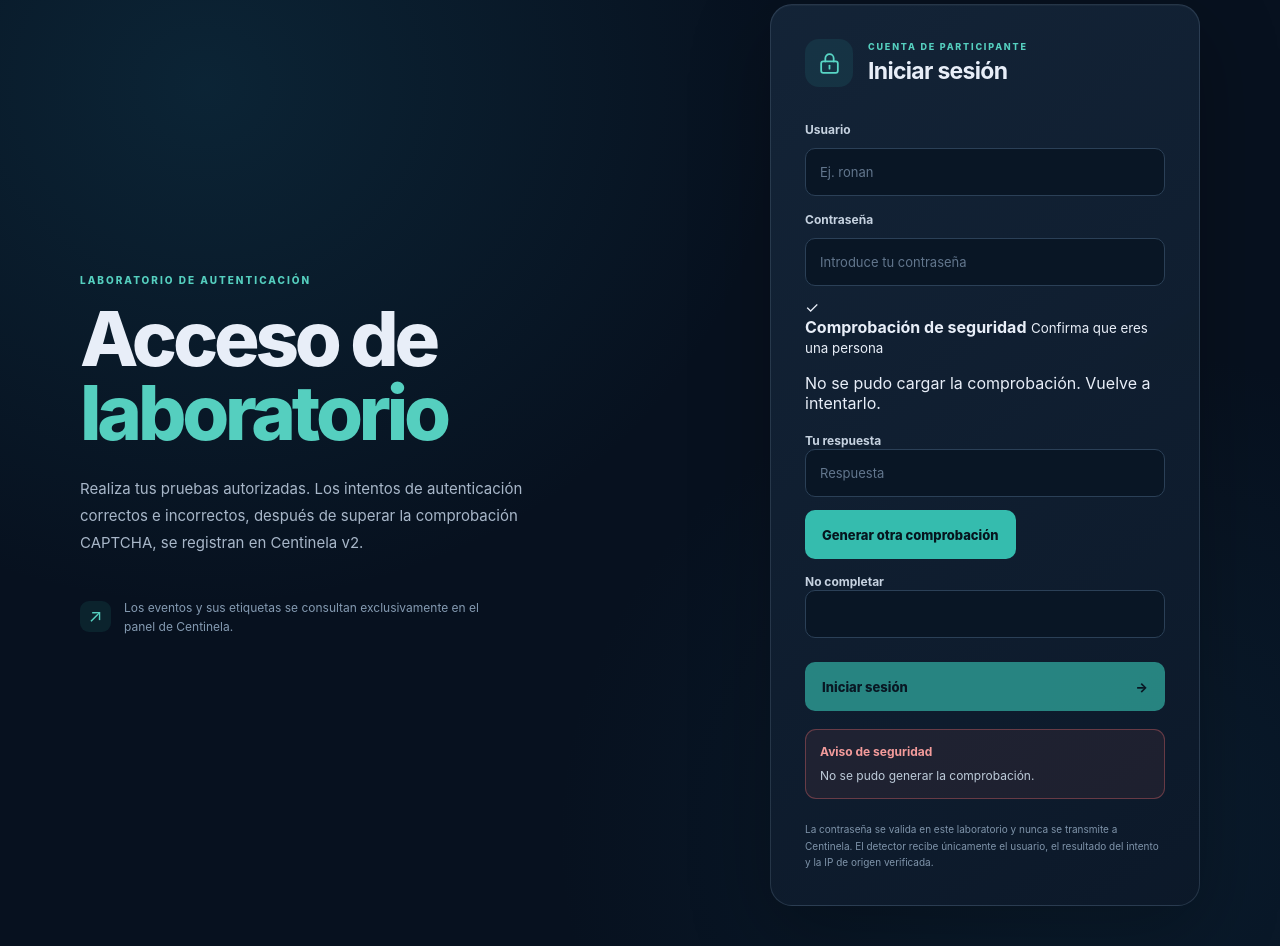
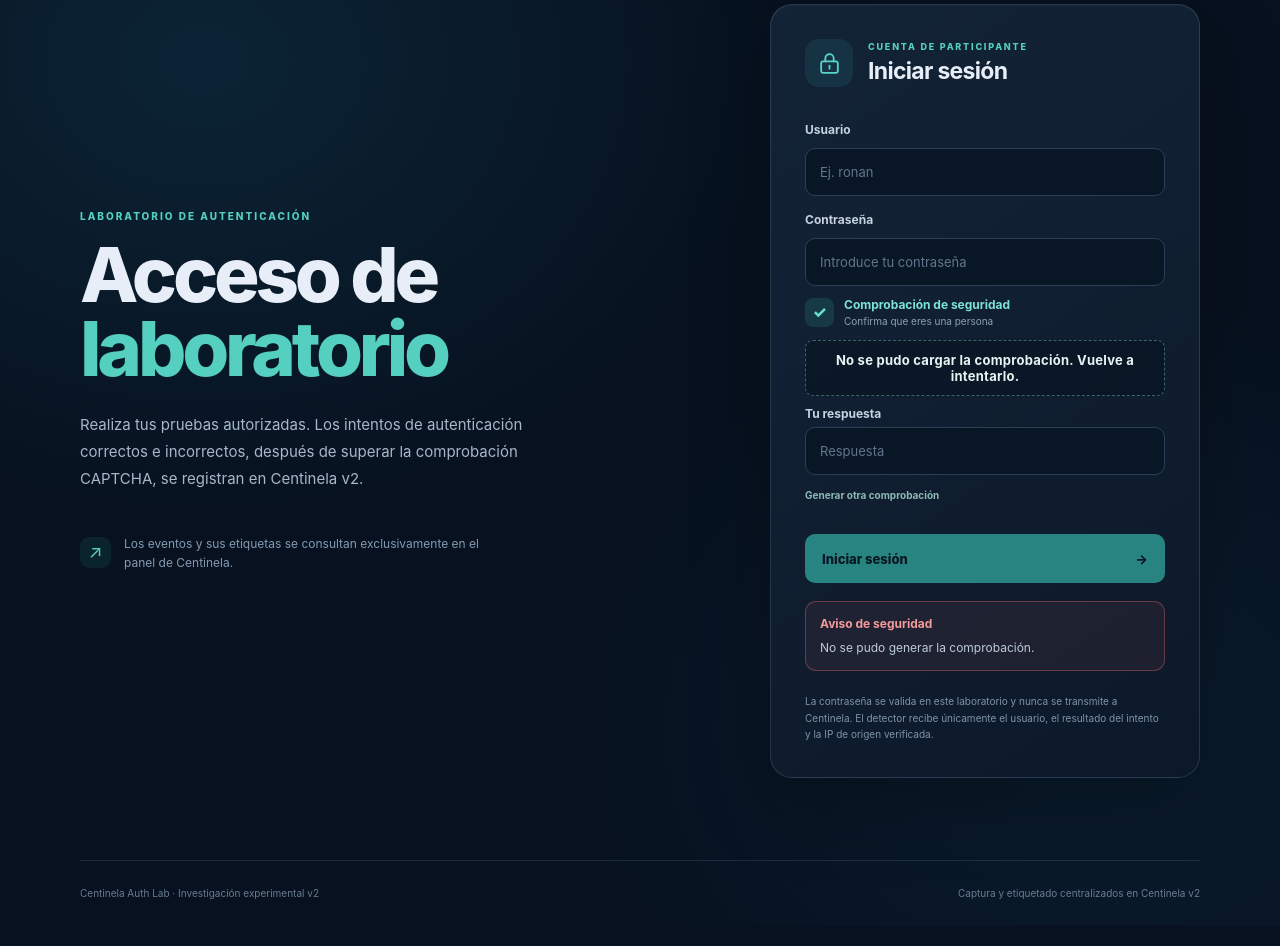
Before and after one commit to botstefano/bruteforce-detector, a web app: file lab-auth/public/index.html in a window 1280 px wide. Shown: the part 156-1102 px from the top of the page. After the commit the page ends 1055 px from the top, so only its background shows below. Run offline with its HTML, style and script files only (its server is not run), Linux system fonts and the light colour scheme.

Commit message:
Style experimental CAPTCHA and participant login form

```diff
--- a/lab-auth/public/styles.css
+++ b/lab-auth/public/styles.css
@@ -123,4 +123,28 @@ button:disabled { opacity: .65; cursor: wait; transform: none; }
 }
 .secondary-button:hover { background: rgba(255,255,255,.04); }
 .result.info { border-color: rgba(75, 205, 187, .34); background: rgba(75, 205, 187, .07); color: #7ce2d4; }
-.result.locked { border-color: rgba(245, 112, 112, .4); background: rgba(245, 112, 112, .09); color: #f39b9b; }
+.result.locked { border-color: rgba(245, 112, 112, .4); background: rgba(245, 112, 112, .09); color: #f39b9b; }\n
+.captcha-box {
+  margin-top: 12px; padding: 14px; border: 1px solid rgba(75, 205, 187, .28);
+  border-radius: 11px; background: rgba(53, 198, 181, .07);
+}
+.captcha-heading { display: flex; align-items: center; gap: 10px; }
+.captcha-heading strong { display: block; color: #7ce2d4; font-size: 12px; }
+.captcha-heading small { display: block; margin-top: 3px; color: #8ba1b7; font-size: 10px; }
+.captcha-mark {
+  width: 29px; height: 29px; display: grid; place-items: center;
+  border-radius: 8px; background: rgba(53, 198, 181, .15); color: #67dfcf; font-weight: 800;
+}
+.captcha-question {
+  margin: 13px 0 6px; padding: 11px; border: 1px dashed #3a6570;
+  border-radius: 8px; color: #e5f4f3; text-align: center; font-size: 13px; font-weight: 750;
+  letter-spacing: .02em; background: rgba(4, 17, 28, .5);
+}
+.captcha-box label { display: block; margin: 10px 0 6px; }
+.captcha-refresh {
+  min-height: 30px; margin: 5px 0 0; padding: 0; justify-content: flex-start;
+  background: transparent; color: #8dbab6; font-size: 10px; font-weight: 650;
+}
+.captcha-refresh:hover { background: transparent; color: #69e0d0; transform: none; text-decoration: underline; }
+.captcha-refresh:disabled { opacity: .55; }
+.honeypot { position: absolute !important; left: -10000px !important; width: 1px !important; height: 1px !important; overflow: hidden !important; }
```
